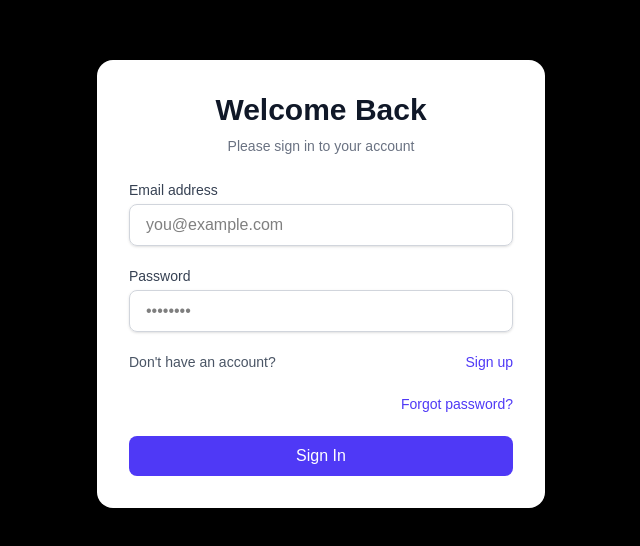
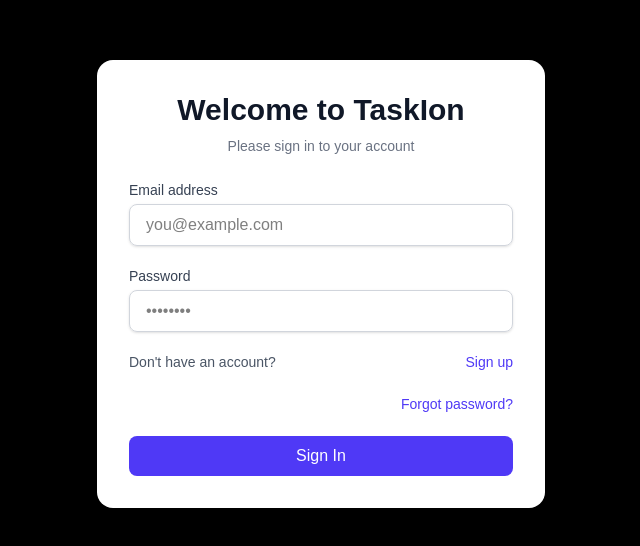
Before and after one commit to ROYSARANYA/PSD-Project, a Next.js app in the folder PROJECT-MANAGEMENT-TOOL/frontend/: page / in a window 1280 px wide. Shown: the part 116-662 px from the top of the page, without its empty margins (319-959 px from the left). Built offline with nearby package versions, Linux system fonts and the light colour scheme.

Commit message:
Update LoginPage.tsx

```diff
--- a/PROJECT-MANAGEMENT-TOOL/frontend/src/app/components/LoginPage.tsx
+++ b/PROJECT-MANAGEMENT-TOOL/frontend/src/app/components/LoginPage.tsx
@@ -58,7 +58,7 @@
         <div className="min-h-screen flex items-center justify-center bg-black px-4">
             <div className="max-w-md w-full bg-white rounded-2xl shadow-2xl p-8">
                 <div className="text-center mb-6">
-                    <h2 className="text-3xl font-bold text-gray-900">Welcome Back</h2>
+                    <h2 className="text-3xl font-bold text-gray-900">Welcome to TaskIon</h2>
                     <p className="text-sm text-gray-500 mt-2">Please sign in to your account</p>
                 </div>
                 <form onSubmit={handleSubmit} className="space-y-5">
```
